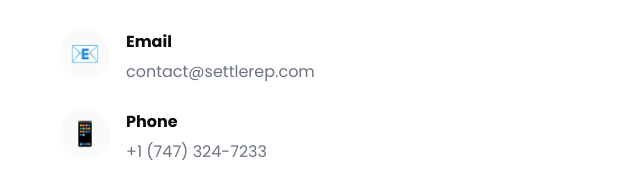
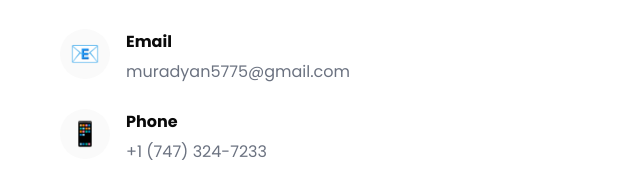
Before and after one commit to VaheMuradyan-creator/portfolio, a website: page index.html in a window 1280 px wide. Shown: the part 4193-4379 px from the top of the page, 0-640 px from the left. Drawn offline with Linux system fonts and the light colour scheme.

Commit message:
Update email contact information

```diff
--- a/index.html
+++ b/index.html
@@ -252,7 +252,7 @@
                             <div class="contact-icon">📧</div>
                             <div>
                                 <h4>Email</h4>
-                                <p>contact@settlerep.com</p>
+                                <p>muradyan5775@gmail.com</p>
                             </div>
                         </div>
                         <div class="contact-item">
```
